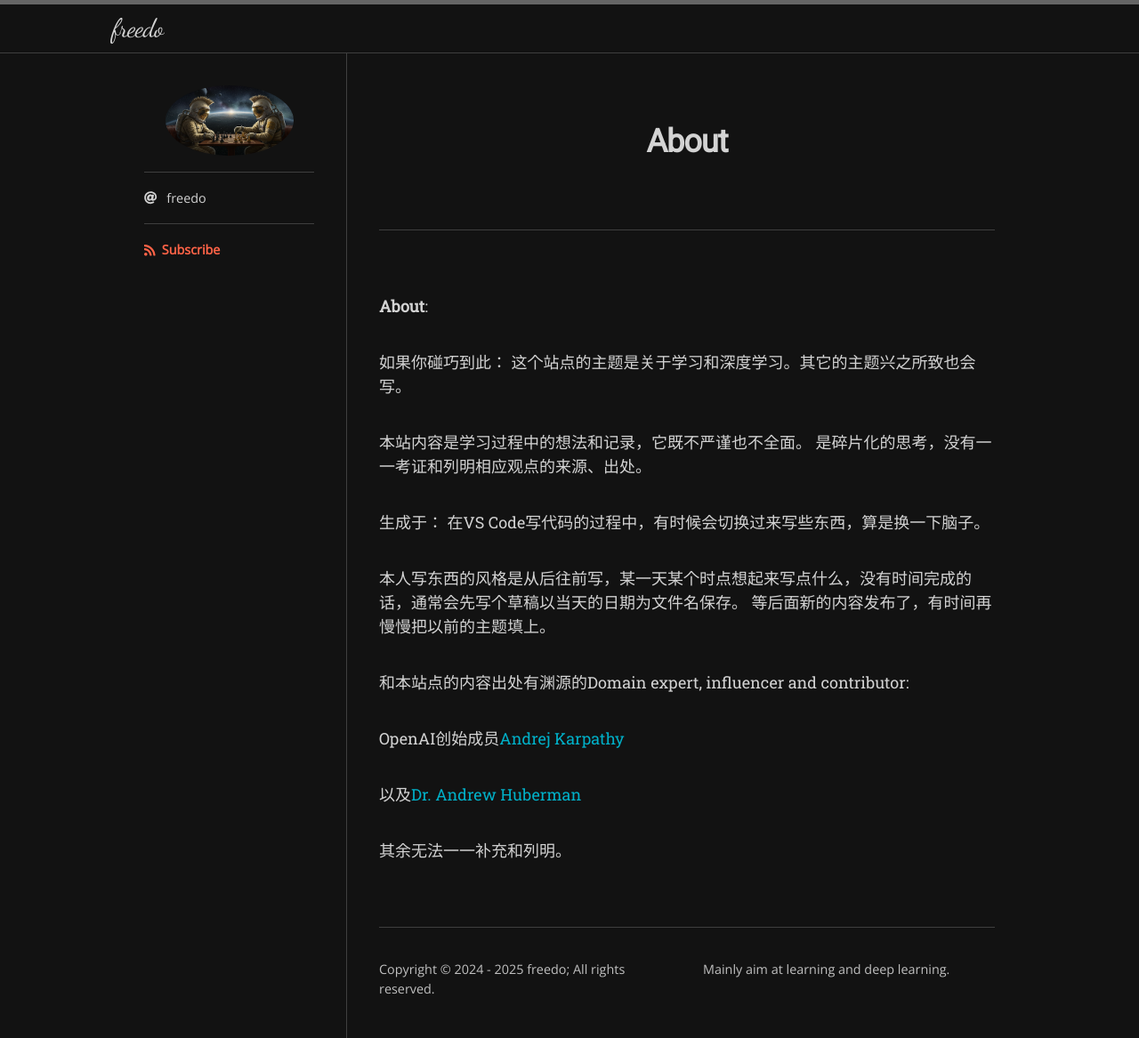
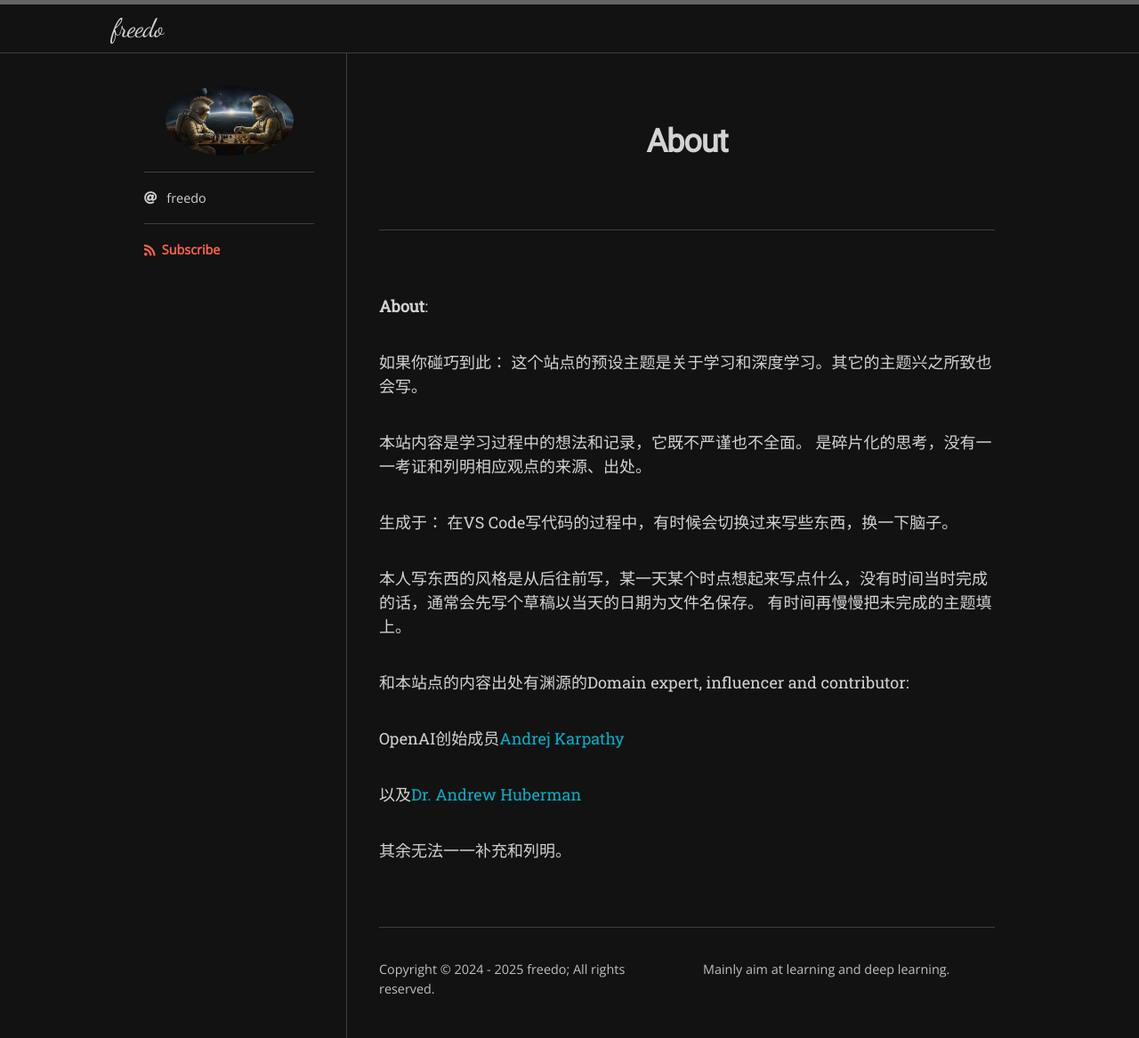
Before and after one commit to hifreedo/yunfuwu, a Jekyll site: the page built from about.md, in a window 1280 px wide. Shown: the whole page at 89% size. Built offline with Jekyll 4.4.1, drawn with Linux system fonts in a browser that asks for light colours; nearby versions of some CDN libraries; some web fonts are replaced.

Commit message:
update about

```diff
--- a/about.md
+++ b/about.md
@@ -7,16 +7,16 @@ permalink: /about/
 **About**:
 
 如果你碰巧到此：
-这个站点的主题是关于学习和深度学习。其它的主题兴之所致也会写。
+这个站点的预设主题是关于学习和深度学习。其它的主题兴之所致也会写。
 
 本站内容是学习过程中的想法和记录，它既不严谨也不全面。
 是碎片化的思考，没有一一考证和列明相应观点的来源、出处。
 
 生成于：
-在VS Code写代码的过程中，有时候会切换过来写些东西，算是换一下脑子。
+在VS Code写代码的过程中，有时候会切换过来写些东西，换一下脑子。
 
-本人写东西的风格是从后往前写，某一天某个时点想起来写点什么，没有时间完成的话，通常会先写个草稿以当天的日期为文件名保存。
-等后面新的内容发布了，有时间再慢慢把以前的主题填上。
+本人写东西的风格是从后往前写，某一天某个时点想起来写点什么，没有时间当时完成的话，通常会先写个草稿以当天的日期为文件名保存。
+有时间再慢慢把未完成的主题填上。
 
 和本站点的内容出处有渊源的Domain expert, influencer and contributor:
 
```
